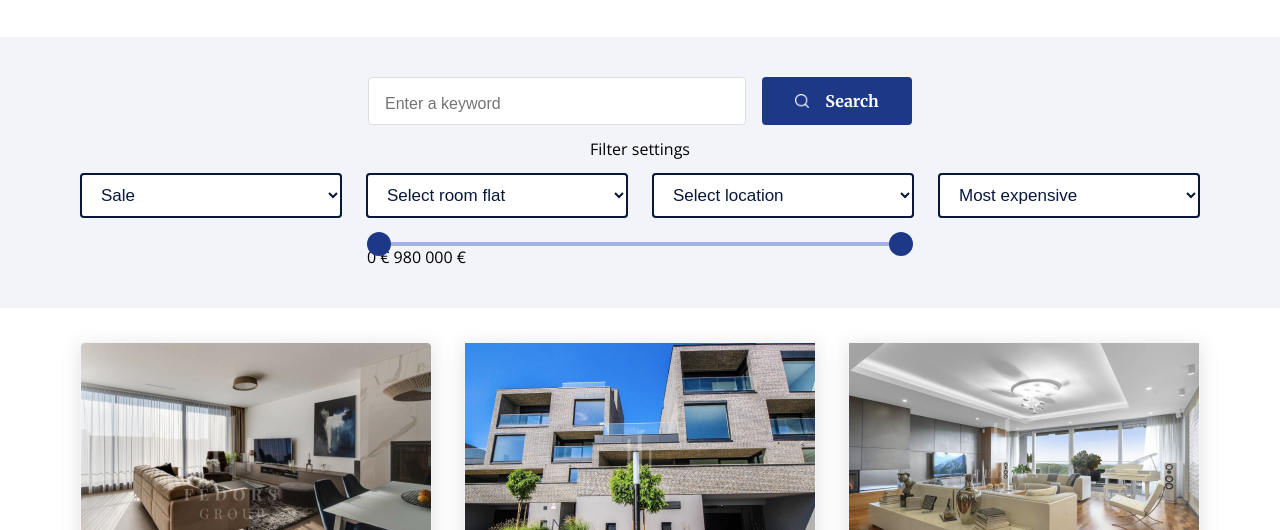
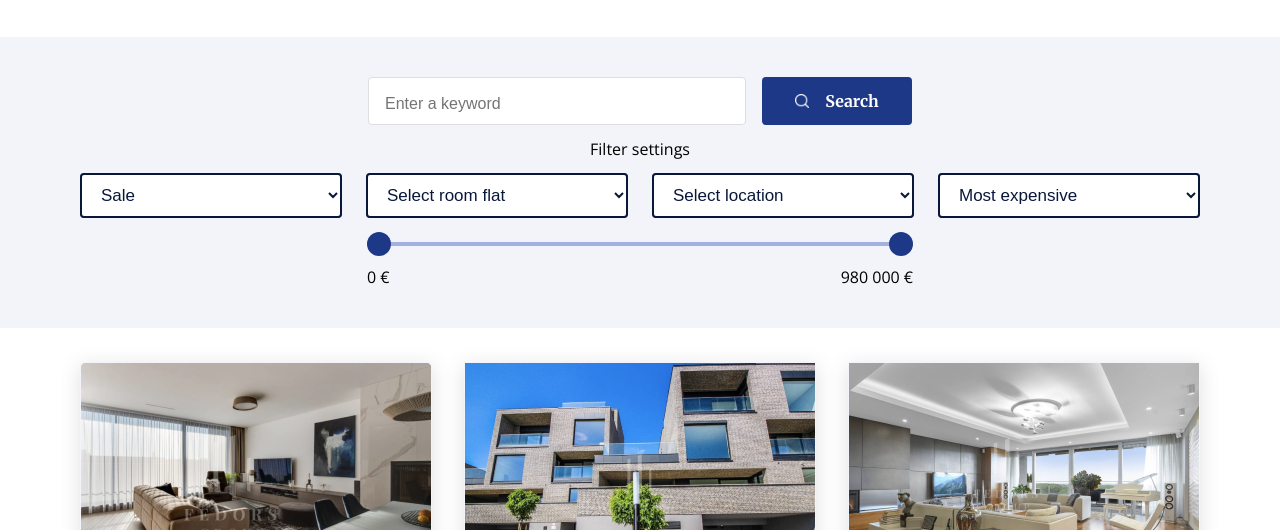
Before and after one commit to Mootassam/Real_estate_web_desing, a plain HTML site: page pages/offres.html in a window 1280 px wide. Shown: the part 270-800 px from the top of the page. Drawn offline with nearby package versions, Linux system fonts and the light colour scheme.

Commit message:
add the ramge nimber

```diff
--- a/pages/offres.html
+++ b/pages/offres.html
@@ -62,8 +62,10 @@
           </div>
           <div class="form__range">
             <div class="range__bar"></div>
-
-            0 € 980 000 €
+            <div class="range__number">
+              <div class="number__left">0 €</div>
+              <div class="number__right">980 000 €</div>
+            </div>
           </div>
         </div>
       </div>
--- a/style.css
+++ b/style.css
@@ -645,6 +645,12 @@ h6.text {
   border-radius: 50%;
   top: -10px;
 }
+.range__number {
+  padding-top: 20px;
+  display: flex;
+  flex-direction: row;
+  justify-content: space-between;
+}
 
 /* Stlying the page offeres */
 
```
